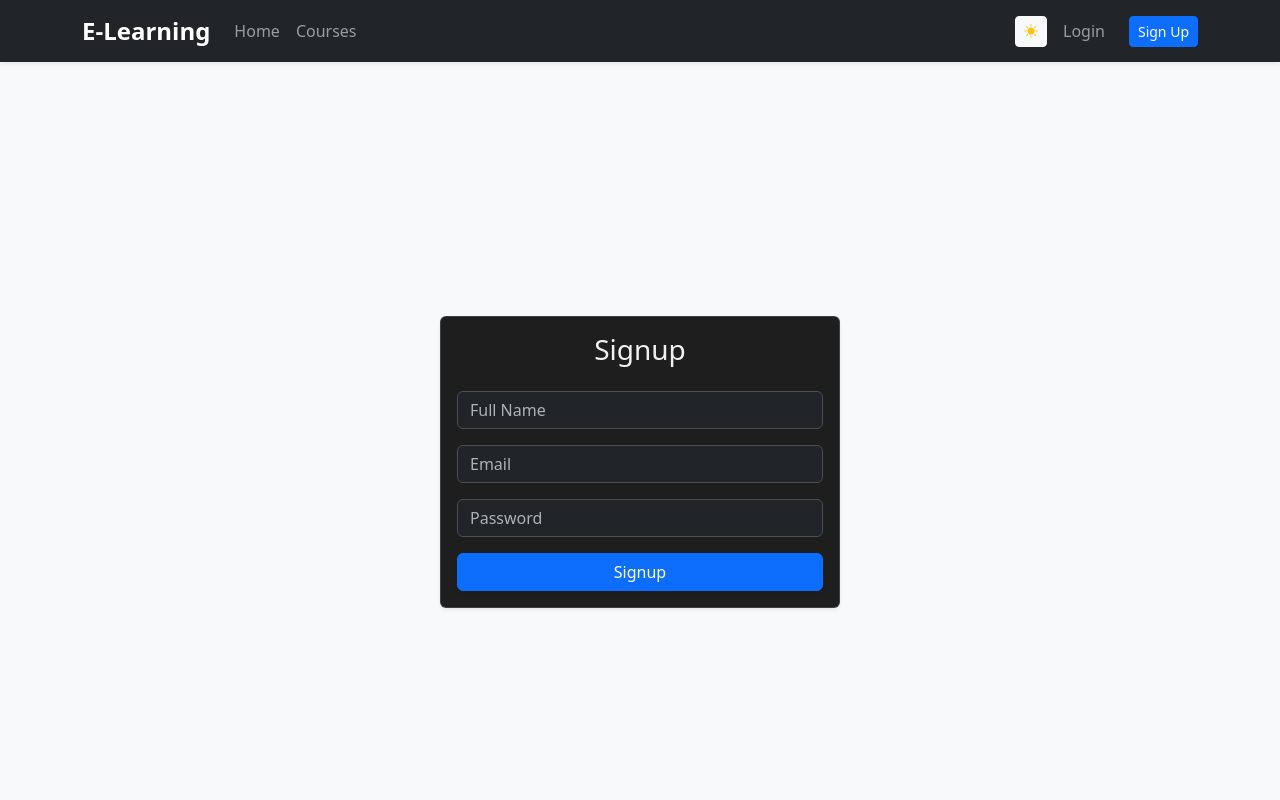
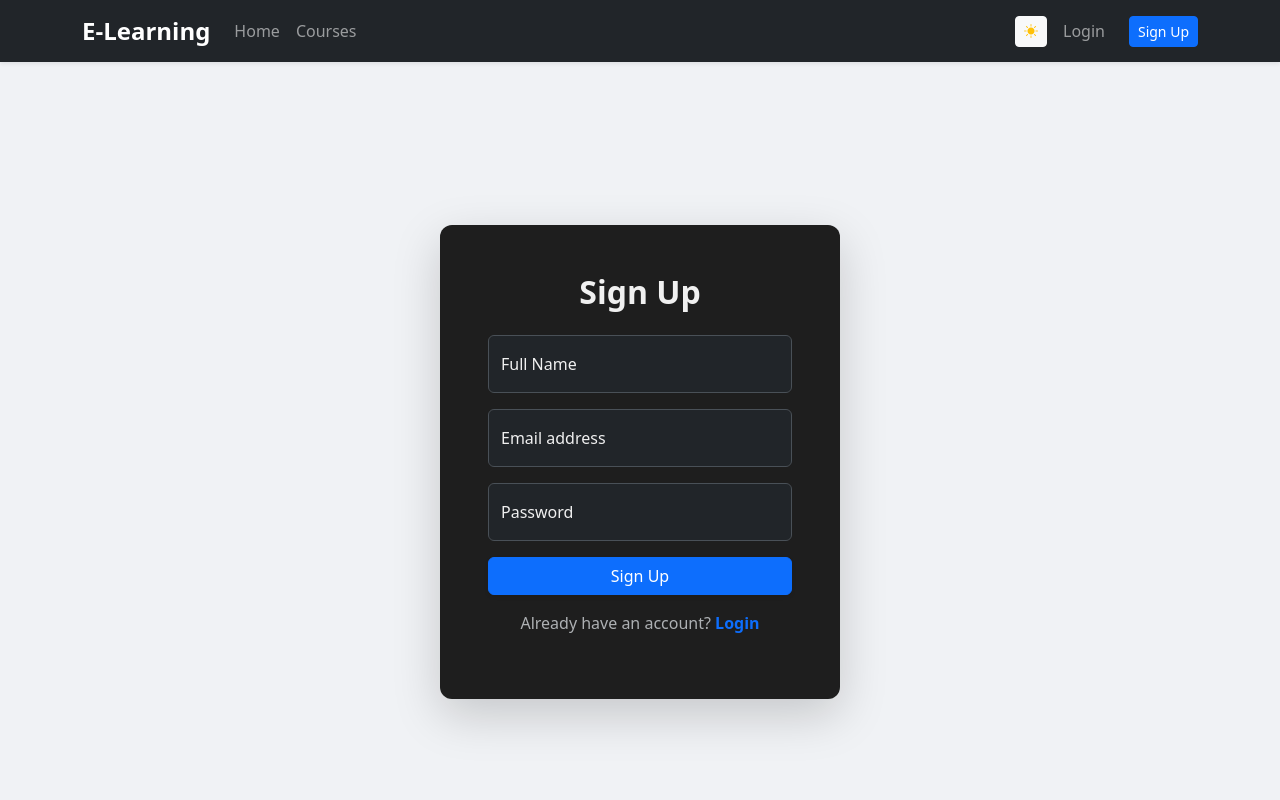
Before and after one commit to AditayCodes/E-Learning-Platform, a React app in the folder frontend/: page /signup in a window 1280 px wide. Shown: the top 800 px of the page. Built offline with nearby package versions, Linux system fonts and the light colour scheme; the HTML template or start-up script is replaced by a standard one.

Commit message:
feat: add react-icons dependency; enhance Login and Signup components with framer-motion for improved UI/UX

```diff
--- a/frontend/package.json
+++ b/frontend/package.json
@@ -16,6 +16,7 @@
     "framer-motion": "^12.24.12",
     "react": "^19.2.0",
     "react-dom": "^19.2.0",
+    "react-icons": "^5.5.0",
     "react-router-dom": "^7.11.0"
   },
   "devDependencies": {
--- a/frontend/src/pages/Login.jsx
+++ b/frontend/src/pages/Login.jsx
@@ -1,41 +1,99 @@
-import { useState } from 'react';
-import API from '../api/api';
-import { useNavigate } from 'react-router-dom';
+import { useState } from "react";
+import { useNavigate } from "react-router-dom";
+import { motion } from "framer-motion";
+import API from "../api/api";
 
 export default function Login() {
-  const [email,setEmail]=useState('');
-  const [password,setPassword]=useState('');
   const navigate = useNavigate();
+  const [email, setEmail] = useState("");
+  const [password, setPassword] = useState("");
+  const [loading, setLoading] = useState(false);
+  const [error, setError] = useState("");
 
-  const handleLogin = async e => {
+  const theme = document.body.getAttribute("data-bs-theme") || "light";
+
+  const handleLogin = async (e) => {
     e.preventDefault();
+    setError("");
+    setLoading(true);
     try {
-      const res = await API.post('/auth/login',{email,password});
-      localStorage.setItem('token',res.data.token);
-      localStorage.setItem('user',JSON.stringify(res.data.user));
-      navigate('/dashboard');
-    } catch(err){
-      alert('Login failed: '+(err.response?.data?.message || err.message));
+      const res = await API.post("/auth/login", { email, password });
+      localStorage.setItem("token", res.data.token);
+      localStorage.setItem("user", JSON.stringify(res.data.user));
+      navigate("/dashboard");
+    } catch (err) {
+      setError(err.response?.data?.message || "Login failed");
+    } finally {
+      setLoading(false);
     }
   };
 
   return (
-    <div className="d-flex justify-content-center align-items-center vh-100 bg-light p-3">
-      <div className="card shadow-sm w-100" style={{maxWidth:'400px'}}>
-        <div className="card-body">
-          <h3 className="card-title text-center mb-4">Login</h3>
-          <form onSubmit={handleLogin} className="d-flex flex-column gap-3">
-            <input type="email" className="form-control" placeholder="Email" value={email} onChange={e=>setEmail(e.target.value)} required />
-            <input type="password" className="form-control" placeholder="Password" value={password} onChange={e=>setPassword(e.target.value)} required />
-            <button type="submit" className="btn btn-primary w-100 shadow-sm"
-                    style={{transition:"transform 0.2s"}}
-                    onMouseEnter={e=>e.currentTarget.style.transform="scale(1.05)"}
-                    onMouseLeave={e=>e.currentTarget.style.transform="scale(1)"}>
-              Login
-            </button>
-          </form>
-        </div>
-      </div>
+    <div className={`d-flex justify-content-center align-items-center vh-100`}
+         style={{ backgroundColor: theme === "dark" ? "#f4f4f4" : "#f0f2f5" }}>
+      <motion.div
+        className={`card p-5 shadow-lg border-0 ${theme === "dark" ? "bg-dark text-light" : "bg-white text-dark"}`}
+        style={{ maxWidth: "400px", width: "100%", borderRadius: "12px" }}
+        initial={{ opacity: 0, y: 50 }}
+        animate={{ opacity: 1, y: 0 }}
+        transition={{ duration: 0.6 }}
+      >
+        <h2 className="text-center fw-bold mb-4">Login</h2>
+
+        {error && <p className="text-danger text-center">{error}</p>}
+
+        <form onSubmit={handleLogin} className="d-flex flex-column gap-3">
+
+          {/* Email Input */}
+          <div className="form-floating position-relative">
+            <input
+              type="email"
+              className="form-control ps-5"
+              id="email"
+              placeholder="Email"
+              value={email}
+              onChange={(e) => setEmail(e.target.value)}
+              required
+            />
+            <label htmlFor="email">Email address</label>
+          </div>
+
+          {/* Password Input */}
+          <div className="form-floating position-relative">
+            <input
+              type="password"
+              className="form-control ps-5"
+              id="password"
+              placeholder="Password"
+              value={password}
+              onChange={(e) => setPassword(e.target.value)}
+              required
+            />
+            <label htmlFor="password">Password</label>
+          </div>
+
+          <motion.button
+            type="submit"
+            className="btn btn-primary w-100 shadow-sm"
+            whileHover={{ scale: 1.03 }}
+            whileTap={{ scale: 0.97 }}
+            disabled={loading}
+          >
+            {loading ? "Logging in..." : "Login"}
+          </motion.button>
+        </form>
+
+        <p className="mt-3 text-center text-muted">
+          Don’t have an account?{" "}
+          <span
+            className="text-primary fw-semibold"
+            style={{ cursor: "pointer" }}
+            onClick={() => navigate("/signup")}
+          >
+            Sign Up
+          </span>
+        </p>
+      </motion.div>
     </div>
   );
 }
--- a/frontend/src/pages/Signup.jsx
+++ b/frontend/src/pages/Signup.jsx
@@ -1,42 +1,113 @@
-import { useState } from 'react';
-import API from '../api/api';
-import { useNavigate } from 'react-router-dom';
+import { useState } from "react";
+import { useNavigate } from "react-router-dom";
+import { motion } from "framer-motion";
+import API from "../api/api";
 
 export default function Signup() {
-  const [name,setName]=useState('');
-  const [email,setEmail]=useState('');
-  const [password,setPassword]=useState('');
   const navigate = useNavigate();
+  const [name, setName] = useState("");
+  const [email, setEmail] = useState("");
+  const [password, setPassword] = useState("");
+  const [loading, setLoading] = useState(false);
+  const [error, setError] = useState("");
 
-  const handleSignup = async e => {
+  const theme = document.body.getAttribute("data-bs-theme") || "light";
+
+  const handleSignup = async (e) => {
     e.preventDefault();
-    try{
-      await API.post('/auth/signup',{name,email,password});
-      alert('Signup successful! Please login.');
-      navigate('/login');
-    }catch(err){
-      alert('Signup failed: '+(err.response?.data?.message || err.message));
+    setError("");
+    setLoading(true);
+    try {
+      await API.post("/auth/signup", { name, email, password });
+      alert("Signup successful! Please login.");
+      navigate("/login");
+    } catch (err) {
+      setError(err.response?.data?.message || "Signup failed");
+    } finally {
+      setLoading(false);
     }
   };
 
   return (
-    <div className="d-flex justify-content-center align-items-center vh-100 bg-light p-3">
-      <div className="card shadow-sm w-100" style={{maxWidth:'400px'}}>
-        <div className="card-body">
-          <h3 className="card-title text-center mb-4">Signup</h3>
-          <form onSubmit={handleSignup} className="d-flex flex-column gap-3">
-            <input type="text" className="form-control" placeholder="Full Name" value={name} onChange={e=>setName(e.target.value)} required />
-            <input type="email" className="form-control" placeholder="Email" value={email} onChange={e=>setEmail(e.target.value)} required />
-            <input type="password" className="form-control" placeholder="Password" value={password} onChange={e=>setPassword(e.target.value)} required />
-            <button type="submit" className="btn btn-primary w-100 shadow-sm"
-                    style={{transition:"transform 0.2s"}}
-                    onMouseEnter={e=>e.currentTarget.style.transform="scale(1.05)"}
-                    onMouseLeave={e=>e.currentTarget.style.transform="scale(1)"}>
-              Signup
-            </button>
-          </form>
-        </div>
-      </div>
+    <div className={`d-flex justify-content-center align-items-center vh-100`}
+         style={{ backgroundColor: theme === "dark" ? "#f4f4f4" : "#f0f2f5" }}>
+      <motion.div
+        className={`card p-5 shadow-lg border-0 ${theme === "dark" ? "bg-dark text-light" : "bg-white text-dark"}`}
+        style={{ maxWidth: "400px", width: "100%", borderRadius: "12px" }}
+        initial={{ opacity: 0, y: 50 }}
+        animate={{ opacity: 1, y: 0 }}
+        transition={{ duration: 0.6 }}
+      >
+        <h2 className="text-center fw-bold mb-4">Sign Up</h2>
+
+        {error && <p className="text-danger text-center">{error}</p>}
+
+        <form onSubmit={handleSignup} className="d-flex flex-column gap-3">
+
+          {/* Name Input */}
+          <div className="form-floating position-relative">
+            <input
+              type="text"
+              className="form-control ps-5"
+              id="name"
+              placeholder="Full Name"
+              value={name}
+              onChange={(e) => setName(e.target.value)}
+              required
+            />
+            <label htmlFor="name">Full Name</label>
+          </div>
+
+          {/* Email Input */}
+          <div className="form-floating position-relative">
+            <input
+              type="email"
+              className="form-control ps-5"
+              id="email"
+              placeholder="Email"
+              value={email}
+              onChange={(e) => setEmail(e.target.value)}
+              required
+            />
+            <label htmlFor="email">Email address</label>
+          </div>
+
+          {/* Password Input */}
+          <div className="form-floating position-relative">
+            <input
+              type="password"
+              className="form-control ps-5"
+              id="password"
+              placeholder="Password"
+              value={password}
+              onChange={(e) => setPassword(e.target.value)}
+              required
+            />
+            <label htmlFor="password">Password</label>
+          </div>
+
+          <motion.button
+            type="submit"
+            className="btn btn-primary w-100 shadow-sm"
+            whileHover={{ scale: 1.03 }}
+            whileTap={{ scale: 0.97 }}
+            disabled={loading}
+          >
+            {loading ? "Signing up..." : "Sign Up"}
+          </motion.button>
+        </form>
+
+        <p className="mt-3 text-center text-muted">
+          Already have an account?{" "}
+          <span
+            className="text-primary fw-semibold"
+            style={{ cursor: "pointer" }}
+            onClick={() => navigate("/login")}
+          >
+            Login
+          </span>
+        </p>
+      </motion.div>
     </div>
   );
 }
```
Also changed, not shown: 1 other file (tests, documents, lock files or other folders).
